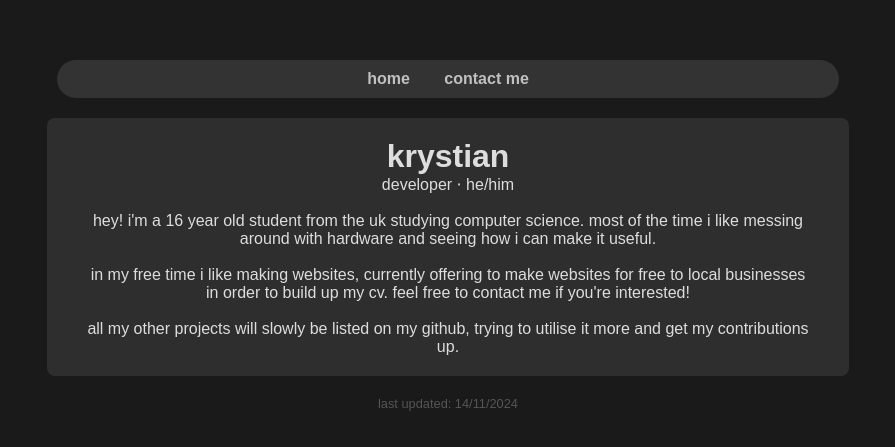
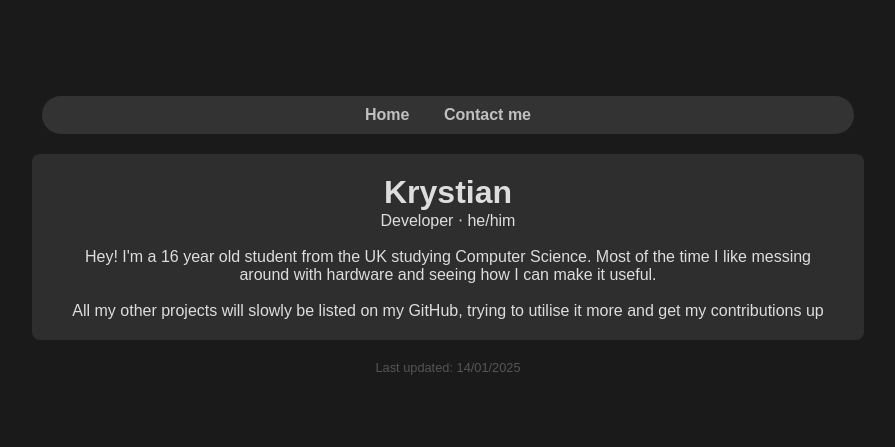
Before and after one commit to krystianzatka/zatka.dev, a plain HTML site: page index.html in a window 1280 px wide. Shown: the part 165-612 px from the top of the page, without its empty margins (192-1087 px from the left). Drawn offline with Linux system fonts and the light colour scheme.

Commit message:
Update index.html
capital letters

```diff
--- a/index.html
+++ b/index.html
@@ -9,32 +9,26 @@
 <body>
     <div class="bar">
         <nav>
-            <a href="index.html">home</a>
-            <a href="contact.html">contact me</a>
+            <a href="index.html">Home</a>
+            <a href="contact.html">Contact me</a>
         </nav>
         <div class="about">
             <div class="details">
-                <h1>krystian</h1>
-                <p>developer ⋅ he/him</p>
+                <h1>Krystian</h1>
+                <p>Developer ⋅ he/him</p>
             </div>
             <br>
             <div class="description-1">
-                <p>hey! i'm a 16 year old student from the uk studying computer science. most of the time i like messing</p>
-                <p>around with hardware and seeing how i can make it useful.</p>
+                <p>Hey! I'm a 16 year old student from the UK studying Computer Science. Most of the time I like messing</p>
+                <p>around with hardware and seeing how I can make it useful.</p>
             </div>
             <br>
             <div class="description-2">
-                <p>in my free time i like making websites, currently offering to make websites for free to local businesses</p>
-                <p>in order to build up my cv. feel free to contact me if you're interested!</p>
-            </div>
-            <br>
-            <div class="description-3">
-                <p>all my other projects will slowly be listed on my github, trying to utilise it more and get my contributions</p>
-                <p>up.</p>
+                <p>All my other projects will slowly be listed on my GitHub, trying to utilise it more and get my contributions up</p>
             </div>
         </div>
         <div class="footer">
-            last updated: 14/11/2024
+            Last updated: 14/01/2025
         </div>
     </div>
 </body>
```
